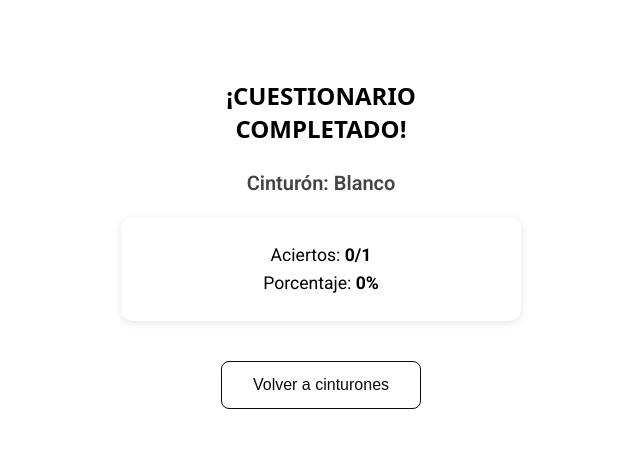
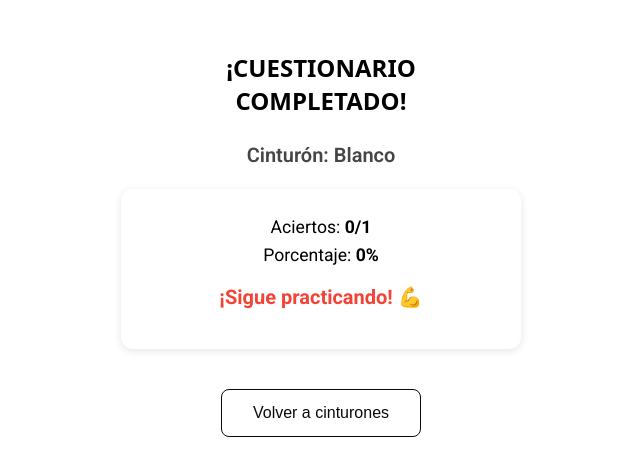
Before and after one commit to gasaga/BlackBelt, a React (Create React App) app: page /results in a window 1280 px wide. Shown: the part 190-666 px from the top of the page, without its empty margins (319-959 px from the left). Built offline with nearby package versions, Linux system fonts and the light colour scheme; a web font is replaced by a local one.

Commit message:
añadido en la pagina de resultados puntuacion perfecta y fallo

```diff
--- a/src/components/Results.js
+++ b/src/components/Results.js
@@ -36,7 +36,12 @@ const Results = () => {
 
         <p className={styles.scoreText}>
           Aciertos: <strong>{score}/{totalQuestions}</strong></p>
-        <p className={styles.scoreText}>Porcentaje: <strong>{percentage}%</strong></p>
+        <p className={styles.scoreText}>Porcentaje: <strong>{percentage}%</strong></p>{score === totalQuestions && (
+          <p className={styles.perfectScore}>¡Perfecto! Dominas este cinturón 🥋</p>
+        )}
+        {score === 0 && (
+          <p className={styles.failScore}>¡Sigue practicando! 💪</p>
+        )}
       </div>
 
       <button
--- a/src/components/Results.module.css
+++ b/src/components/Results.module.css
@@ -74,3 +74,30 @@ line-height: 20px; /* 100% */
 .goodScore { color: #4CAF50; } /* >80% */
 .mediumScore { color: #FFC107; } /* 50-80% */
 .lowScore { color: #F44336; } /* <50% */
+
+.perfectScore {
+  color: #4CAF50;
+  font-weight: 700;
+  animation: pulse 0.5s 3;
+}
+
+.failScore {
+  color: #F44336;
+  font-weight: 700;
+}
+
+@keyframes pulse {
+  0% { transform: scale(1); }
+  50% { transform: scale(1.1); }
+  100% { transform: scale(1); }
+}
+
+.scoreContainer.perfect {
+  border: 2px solid #4CAF50;
+  background-color: rgba(76, 175, 80, 0.1);
+}
+
+.scoreContainer.fail {
+  border: 2px solid #F44336;
+  background-color: rgba(244, 67, 54, 0.1);
+}
```
